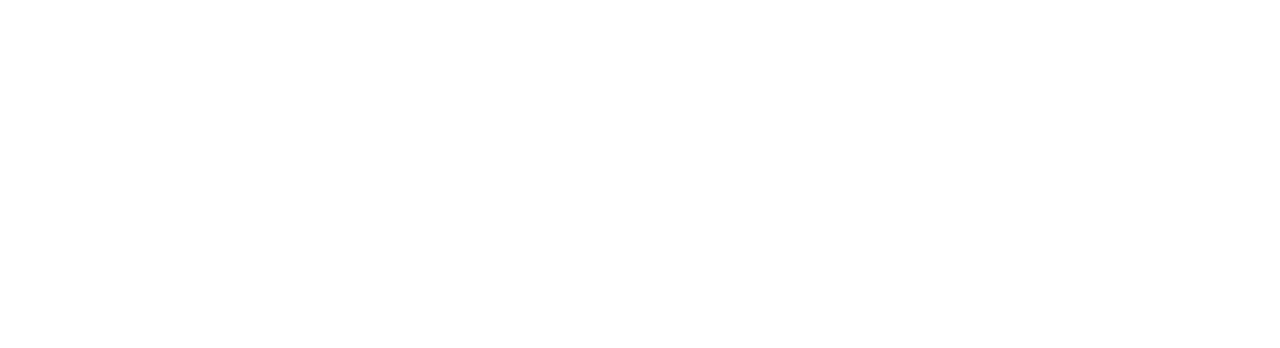
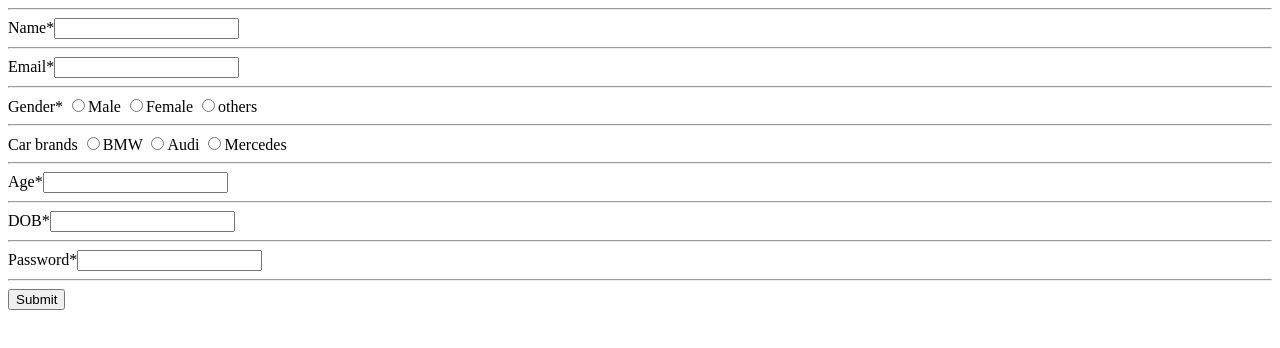
Before and after one commit to acciojob/signup-form-car-Tanzila-hub, a website: page main.html in a window 1280 px wide. Drawn offline with Linux system fonts and the light colour scheme.

Commit message:
completed the code

```diff
--- a/main.html
+++ b/main.html
@@ -8,6 +8,31 @@
 
 <body>
 	<!-- the entire body must be written by student -->
+	<hr>
+	<form>
+
+	Name*<input type="Name">
+	<hr>
+	Email*<input type="email">
+	<hr>
+	Gender*
+	<input type="radio">Male
+	<input type="radio">Female
+	<input type="radio">others
+	<hr>
+	Car brands
+	<input type="radio">BMW
+	<input type="radio">Audi
+	<input type="radio">Mercedes
+	<hr>
+	Age*<input type="Age">
+	<hr>
+	DOB*<input type="DOB">
+	<hr>
+	Password*<input type="Password">
+	<hr>
+	<button>Submit</button>
+	</form>
     <script type="text/javascript" src="./script.js">
 </script>
 
```
